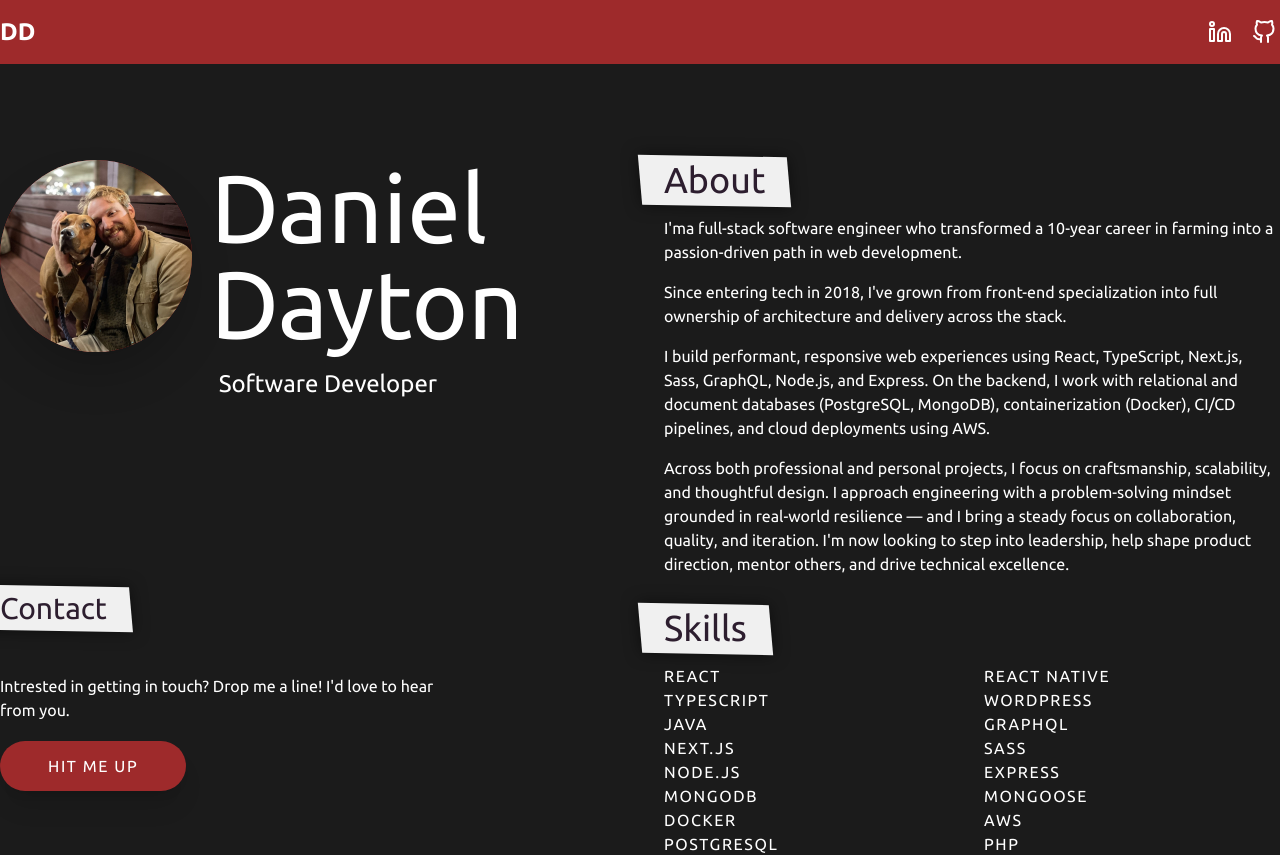
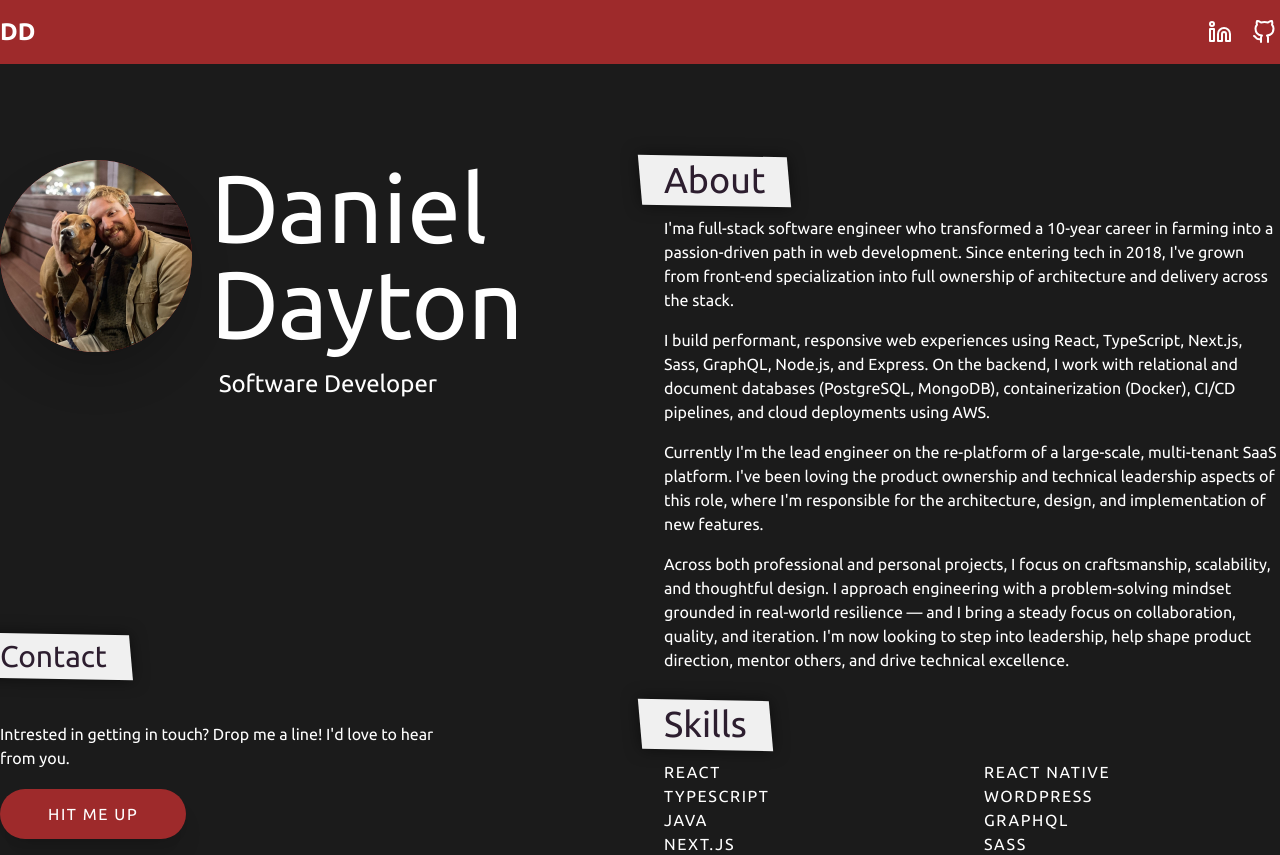
Before and after one commit to danieldayton33/portfolio, a Next.js app: page / in a window 1280 px wide. Shown: the top 855 px of the page. Built offline with nearby package versions, Linux system fonts and the light colour scheme.

Commit message:
more bio

```diff
--- a/@components/About.tsx
+++ b/@components/About.tsx
@@ -25,18 +25,16 @@ const About: FunctionComponent = () => {
                     About
                 </h2>
                 <p className="mb-4">
-                    I&apos;ma full-stack software engineer who transformed a 10-year career in farming into a passion-driven path in web development.
+                    I&apos;ma full-stack software engineer who transformed a 10-year career in farming into a passion-driven path in web development. Since entering tech in 2018, I&apos;ve grown from front-end specialization into full ownership of architecture and delivery across the stack.
+                </p>
+                   <p className="mb-4">
+I build performant, responsive web experiences using React, TypeScript, Next.js, Sass, GraphQL, Node.js, and Express. On the backend, I work with relational and document databases (PostgreSQL, MongoDB), containerization (Docker), CI/CD pipelines, and cloud deployments using AWS.
                 </p>
                 <p className="mb-4">
-                   Since entering tech in 2018, I&apos;ve grown from front-end specialization into full ownership of architecture and delivery across the stack.
-                   </p>
-                   <p className="mb-4">
-I build performant, responsive web experiences using React, TypeScript, Next.js, Sass, GraphQL, Node.js, and Express. On the backend, I work with relational and document databases (PostgreSQL, MongoDB), containerization (Docker), CI/CD pipelines, and cloud deployments using AWS.
-
-                </p>
+                    Currently I&apos;m the lead engineer on the re-platform of a large-scale, multi-tenant SaaS platform. I&apos;ve been loving the product ownership and technical leadership aspects of this role, where I&apos;m responsible for the architecture, design, and implementation of new features.
+                    </p>
                 <p className="mb-8">
                   Across both professional and personal projects, I focus on craftsmanship, scalability, and thoughtful design. I approach engineering with a problem-solving mindset grounded in real-world resilience — and I bring a steady focus on collaboration, quality, and iteration. I&apos;m now looking to step into leadership, help shape product direction, mentor others, and drive technical excellence.
-
                 </p>
                 <h2 className="text-4xl my-4 font-ubuntuBold banner light">
                     Skills
```
